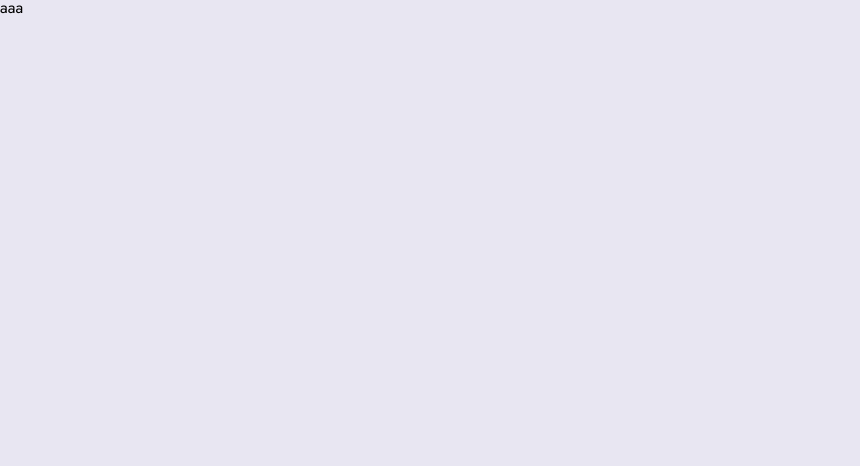
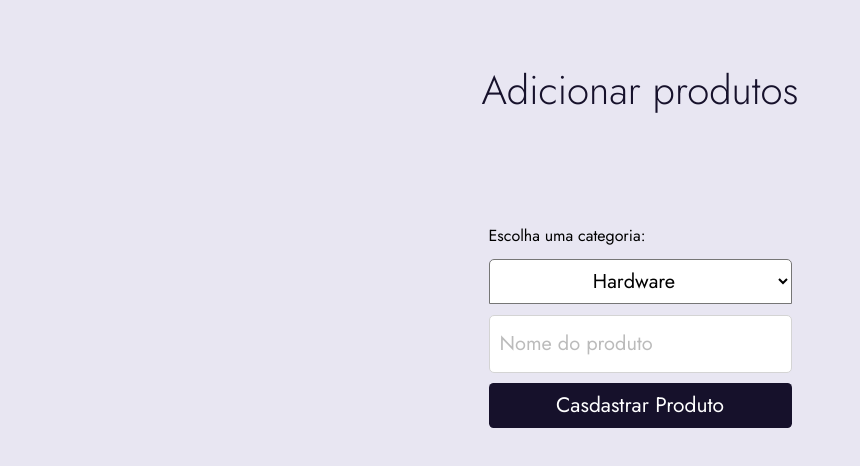
Before and after one commit to Audrey-Costa/i-found-front, a React (Create React App) app: page / in a window 1280 px wide. Shown: the top 466 px of the page, without its empty margins (0-860 px from the left). Built offline with nearby package versions, Linux system fonts and the light colour scheme.

Commit message:
Adicionado formuláros, criados componentes de botões e textos

```diff
--- a/src/components/App/App.js
+++ b/src/components/App/App.js
@@ -4,17 +4,19 @@ import '../../css/styles.css';
 
 import { BrowserRouter, Routes, Route } from 'react-router-dom';
 
-import Register_Page from '../Register_Page/Register_Page';
+import RegisterPage from '../Register_Page/RegisterPage';
 import LoginPage from '../Login/LoginPage';
-import Home_Page from '../Home_Page/Home_Page';
+import HomePage from '../Home_Page/HomePage';
+import ProductAddPage from '../Products/Product_Add/ProductAddPage';
 
 export default function App() {
   return (
     <BrowserRouter>
       <Routes>
-        <Route path="/" element={<Home_Page />} />
-        <Route path="/home" element={<LoginPage />} />
-        <Route path="/sign-up" element={<Register_Page />} />
+        <Route path="/add-product" element={<HomePage />} />
+        <Route path="/login" element={<LoginPage />} />
+        <Route path="/sign-up" element={<RegisterPage />} />
+        <Route path="/" element={<ProductAddPage />} />
       </Routes>
     </BrowserRouter>
   );
--- a/src/components/Login/InputLogin.js
+++ b/src/components/Login/InputLogin.js
@@ -5,6 +5,7 @@ import axios from 'axios';
 //import react
 
 import Loading from '../../shared/Loading';
+import ButtonSubmit from '../../shared/ButtonSubmit';
 //import components
 
 export default function InputLogin() {
@@ -67,7 +68,7 @@ export default function InputLogin() {
           onChange={e => setInputPassword(e.target.value)}
           required
         />
-        <RegisterButton
+        <ButtonSubmit
           backgroundcolor={
             stateButton === 'err'
               ? '#d4d4d4'
@@ -84,25 +85,11 @@ export default function InputLogin() {
           ) : (
             'Cadastrar'
           )}
-        </RegisterButton>
+        </ButtonSubmit>
       </form>
     </ContainerFormClass>
   );
 }
-
-const RegisterButton = styled.button`
-  width: 303px;
-  height: 45px;
-  background: ${props => props.backgroundcolor};
-  border-radius: 4.63636px;
-  border: none;
-  font-size: 20.976px;
-  color: white;
-  font-family: 'Jost', sans-serif;
-  :hover {
-    cursor: pointer;
-  }
-`;
 
 const ContainerFormClass = styled.div`
   display: flex;
--- /dev/null
+++ b/src/components/Products/Product_Add/ProductAddPage.js
@@ -0,0 +1,74 @@
+import styled from 'styled-components';
+//
+import Header from '../../../shared/Header';
+import TitlePage from '../../../shared/TitlePage';
+import H1 from '../../../shared/H1';
+import Main from '../../../shared/Main';
+import ButtonSubmit from '../../../shared/ButtonSubmit';
+import { useState } from 'react';
+//
+export default function Product_Add_Page() {
+  const [inputNameProduct, setInputNameProduct] = useState('');
+  return (
+    <>
+      <Header>
+        <TitlePage>
+          <H1>Adicionar produtos</H1>
+        </TitlePage>
+      </Header>
+      <Main margin_top={'100'}>
+        <FormStyle action="">
+          <label htmlFor="categories">Escolha uma categoria: </label>
+          <select name="categories" id="categories">
+            <option value="hardware">Hardware</option>
+            <option value="software">Software</option>
+            <option value="memory">Memória</option>
+            <option value="sound">som</option>
+          </select>
+          <InputClass
+            placeholder="Nome do produto"
+            type="text"
+            value={inputNameProduct}
+            onChange={e => setInputNameProduct(e.target.value)}
+            required
+          />
+
+          <ButtonSubmit backgroundcolor={'#16112B'}> Casdastrar Produto </ButtonSubmit>
+        </FormStyle>
+      </Main>
+    </>
+  );
+}
+
+const FormStyle = styled.div`
+  display: flex;
+  flex-direction: column;
+  height: 200px;
+  justify-content: space-between;
+  select {
+    background-color: #ffffff;
+    border-radius: 5px 5px 0 0;
+    text-align: center;
+    font-family: 'Jost', sans-serif;
+    font-size: 20px;
+    height: 45px;
+    width: 303px;
+    margin-top: 5px;
+  }
+`;
+
+const InputClass = styled.input`
+  font-size: 20px;
+  width: 100%;
+  height: 58px;
+  background: #ffffff;
+  border: 1px solid #d4d4d4;
+  font-family: 'Jost', sans-serif;
+  border-radius: 5px;
+  padding-left: 10px;
+
+  color: #000000;
+  ::placeholder {
+    color: #0004;
+  }
+`;
--- a/src/components/Register_Page/InputsRegister.js
+++ b/src/components/Register_Page/InputsRegister.js
@@ -5,6 +5,7 @@ import axios from 'axios';
 //import react
 
 import Loading from '../../shared/Loading';
+import ButtonSubmit from '../../shared/ButtonSubmit';
 //import components
 
 export default function InputsRegister() {
@@ -95,8 +96,7 @@ export default function InputsRegister() {
           onChange={e => setInputConfirmPassword(e.target.value)}
           required
         />
-
-        <RegisterButton
+        <ButtonSubmit
           backgroundcolor={
             stateButton === 'err'
               ? '#d4d4d4'
@@ -106,7 +106,6 @@ export default function InputsRegister() {
               ? '#8a8893'
               : '#16112B'
           }
-          type="submit"
         >
           {stateButton === 'err' ? (
             'Usuário já cadastrado!'
@@ -117,25 +116,11 @@ export default function InputsRegister() {
           ) : (
             'Cadastrar'
           )}
-        </RegisterButton>
+        </ButtonSubmit>
       </form>
     </ContainerFormClass>
   );
 }
-
-const RegisterButton = styled.button`
-  width: 303px;
-  height: 45px;
-  background: ${props => props.backgroundcolor};
-  border-radius: 4.63636px;
-  border: none;
-  font-size: 20.976px;
-  color: white;
-  font-family: 'Jost', sans-serif;
-  :hover {
-    cursor: pointer;
-  }
-`;
 
 const ContainerFormClass = styled.div`
   display: flex;
--- a/src/shared/ButtonOnlyWords.js
+++ b/src/shared/ButtonOnlyWords.js
@@ -1,10 +1,10 @@
 import styled from 'styled-components';
 
 export default function ButtonOnlyWords({ children }) {
-  return <ButtonOnlyWords_Style>{children}</ButtonOnlyWords_Style>;
+  return <ButtonOnlyWordsStyle>{children}</ButtonOnlyWordsStyle>;
 }
 
-const ButtonOnlyWords_Style = styled.button`
+const ButtonOnlyWordsStyle = styled.button`
   background-color: transparent;
   border: none;
   color: #5f5a6f;
--- /dev/null
+++ b/src/shared/ButtonSubmit.js
@@ -0,0 +1,23 @@
+import styled from 'styled-components';
+
+export default function ButtonSubmit({ backgroundcolor, children }) {
+  return (
+    <ButtonSubmitStyle backgroundcolor={backgroundcolor} type="submit">
+      {children}
+    </ButtonSubmitStyle>
+  );
+}
+
+const ButtonSubmitStyle = styled.button`
+  width: 303px;
+  height: 45px;
+  background: ${props => props.backgroundcolor};
+  border-radius: 4.63636px;
+  border: none;
+  font-size: 20.976px;
+  color: white;
+  font-family: 'Jost', sans-serif;
+  :hover {
+    cursor: pointer;
+  }
+`;
--- /dev/null
+++ b/src/shared/H1.js
@@ -0,0 +1,11 @@
+import styled from 'styled-components';
+
+export default function H1({ children }) {
+  return <H1Style>{children}</H1Style>;
+}
+
+const H1Style = styled.h1`
+  font-weight: 200;
+  color: #16112b;
+  font-size: 40px;
+`;
--- a/src/shared/Header.js
+++ b/src/shared/Header.js
@@ -1,10 +1,10 @@
 import styled from 'styled-components';
 
 export default function Header({ children }) {
-  return <Header_Style>{children}</Header_Style>;
+  return <HeaderStyle>{children}</HeaderStyle>;
 }
 
-const Header_Style = styled.header`
+const HeaderStyle = styled.header`
   height: 78px;
   width: 100%;
 
--- a/src/shared/Main.js
+++ b/src/shared/Main.js
@@ -1,9 +1,9 @@
 import styled from 'styled-components';
 
 export default function Main({ children, margin_top }) {
-  return <Main_Style margin_top={margin_top}>{children}</Main_Style>;
+  return <MainStyle margin_top={margin_top}>{children}</MainStyle>;
 }
-const Main_Style = styled.main`
+const MainStyle = styled.main`
   display: flex;
   flex-direction: column;
   align-items: center;
--- /dev/null
+++ b/src/shared/TitlePage.js
@@ -0,0 +1,14 @@
+import styled from 'styled-components';
+
+export default function TitlePage({ children }) {
+  return <TitlePageStyle>{children}</TitlePageStyle>;
+}
+const TitlePageStyle = styled.span`
+  display: flex;
+  justify-content: center;
+  align-items: center;
+  height: 80px;
+  margin-top: 50px;
+`;
+
+// coloca o elemento no centro da página
```
Also changed, not shown: src/components/Home_Page/HomePage.js (renamed from src/components/Home_Page/Home_Page.js), src/components/Register_Page/RegisterPage.js (renamed from src/components/Register_Page/Register_Page.js).
